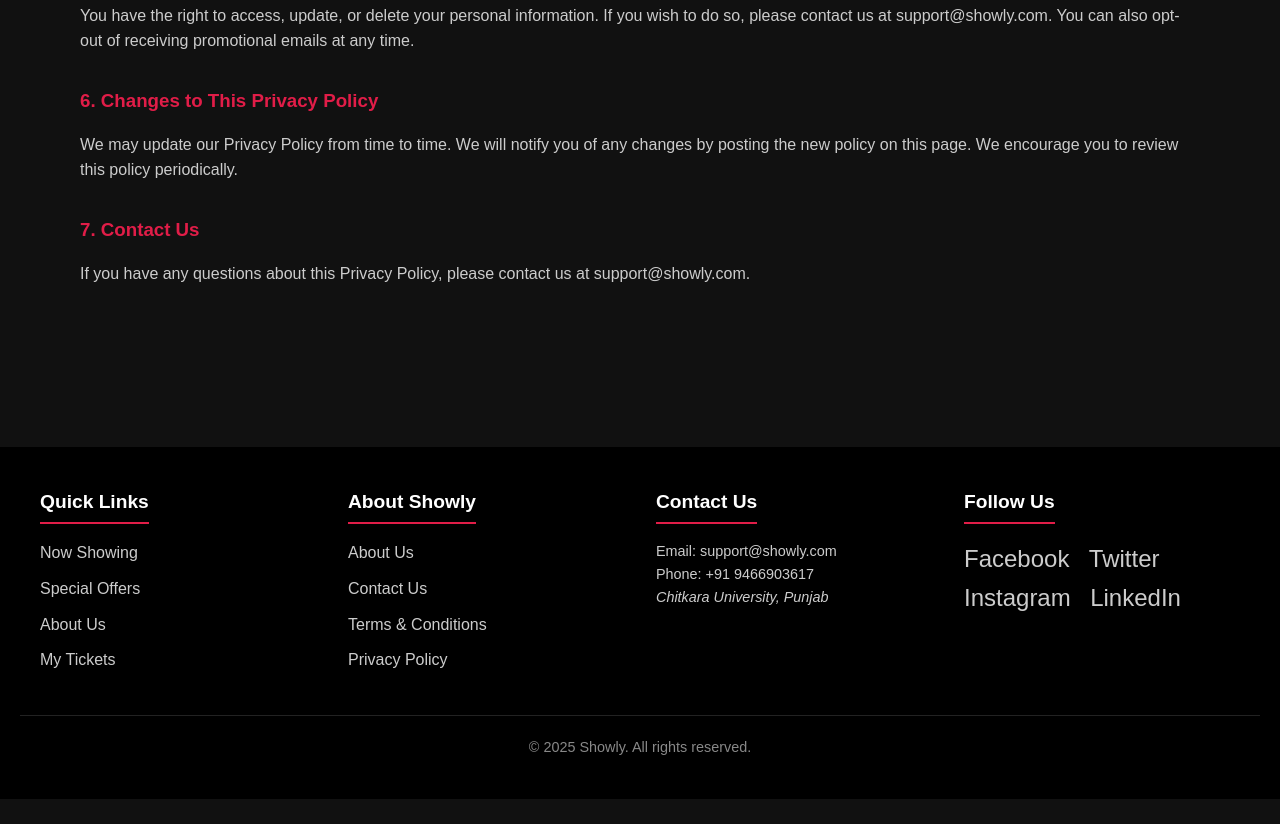
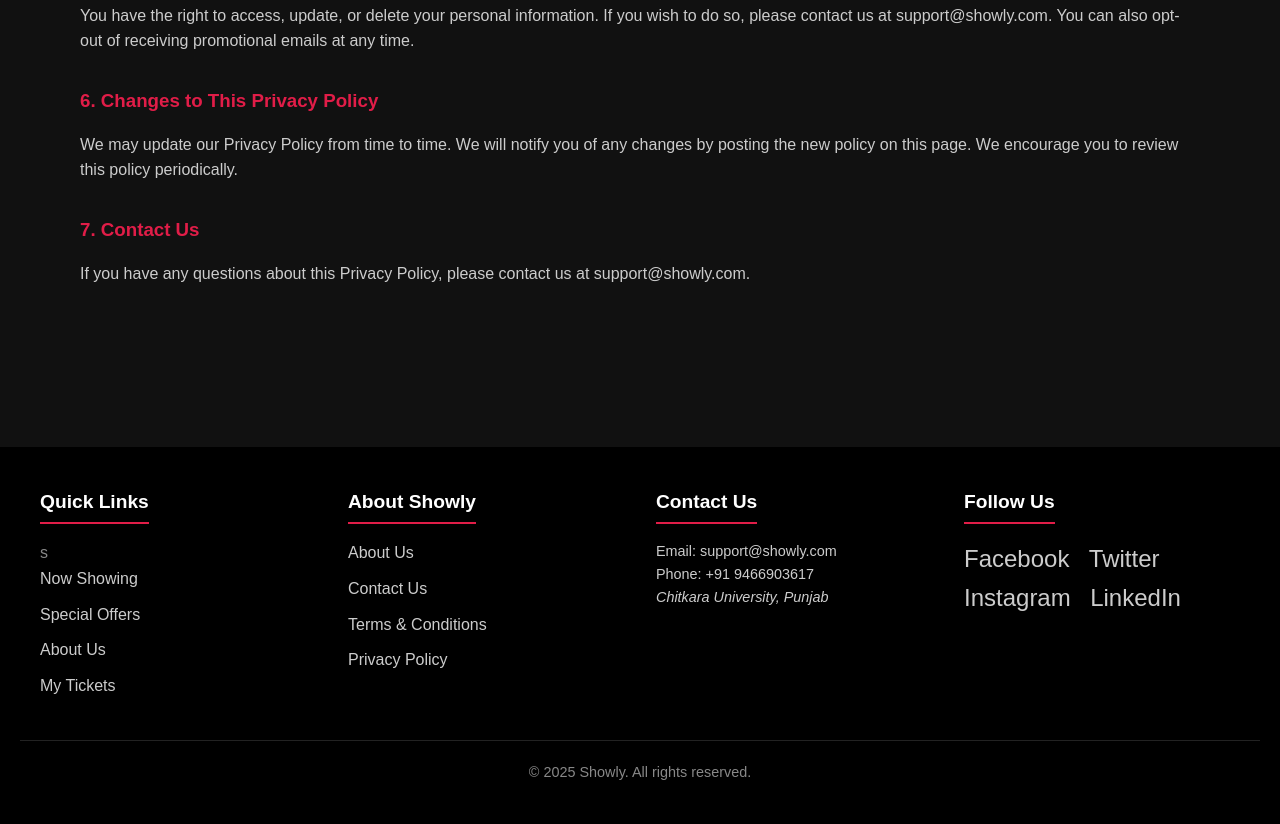
Before and after one commit to amanat07/Showly, a plain HTML site: page privacy.html in a window 1280 px wide. Shown: the part 1330-2154 px from the top of the page. Before the commit the page ends 2129 px from the top, so only its background shows below. Drawn offline with Linux system fonts and the light colour scheme.

Commit message:
privacy page edit

```diff
--- a/privacy.html
+++ b/privacy.html
@@ -268,7 +268,7 @@
     <div class="footer-container">
       <div class="footer-col">
         <h4>Quick Links</h4>
-        <ul>
+        <ul>s
           <li><a href="./showing.html">Now Showing</a></li>
           <li><a href="./offers.html">Special Offers</a></li>
           <li><a href="./about.html">About Us</a></li>
```
